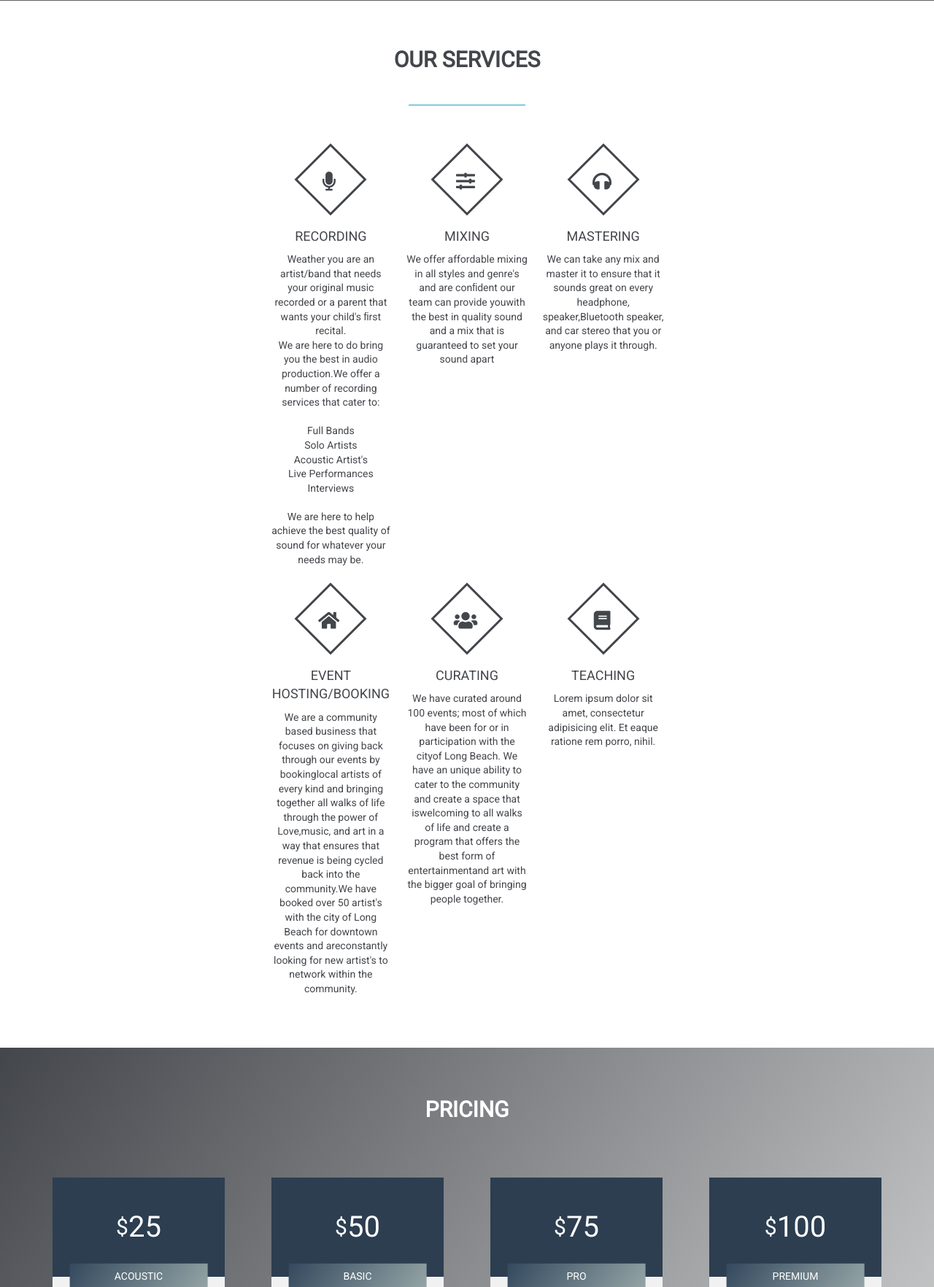
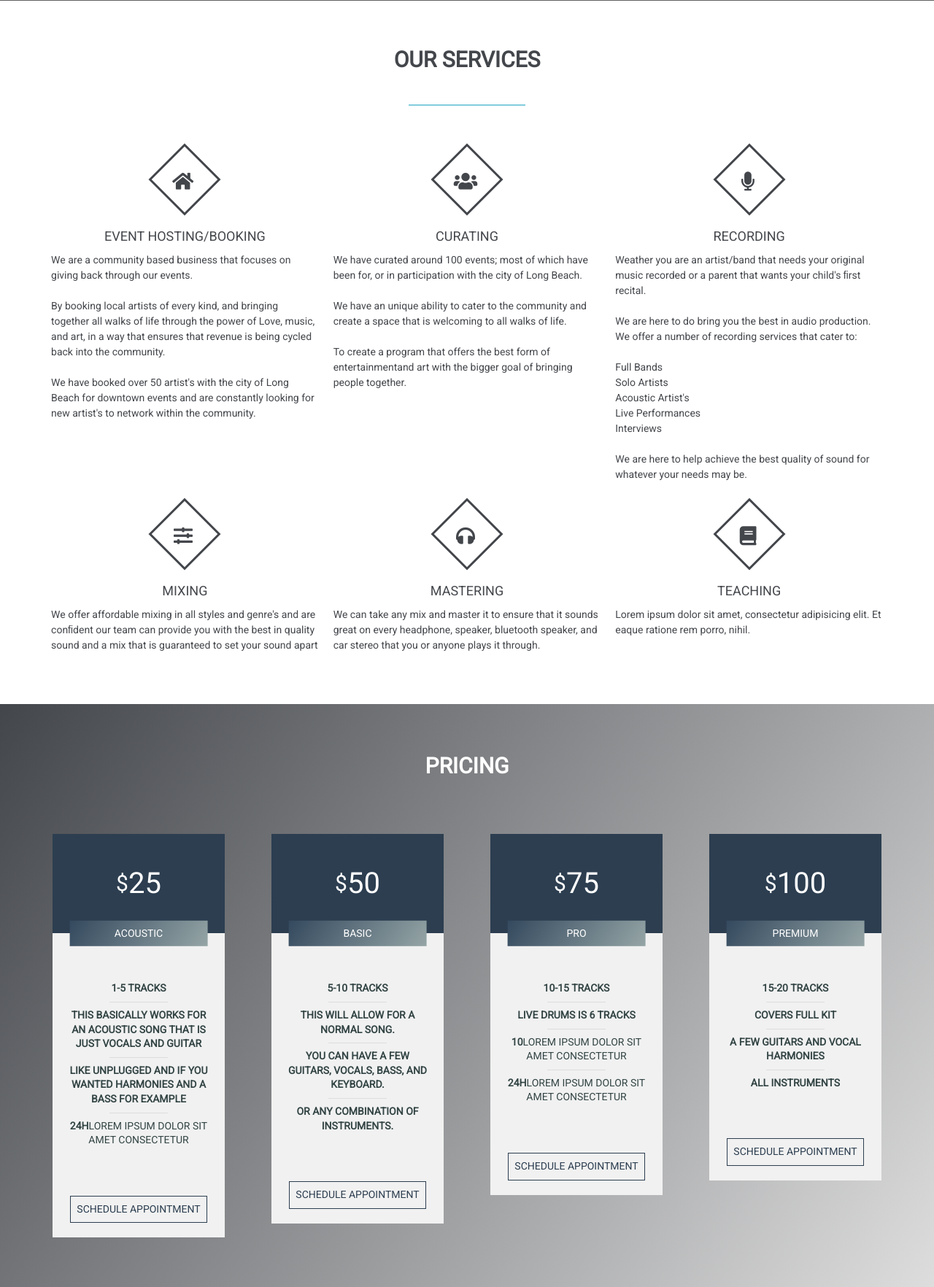
Before and after one commit to CESAR-JARAMILLO/Love-Soul-Client-Site, a Flask app: page / in a window 1280 px wide. Shown: the part 799-2563 px from the top of the page at 73% size. Run offline with Flask 2, Linux system fonts and the light colour scheme; grey boxes are pictures that could not be loaded.

Commit message:
updated services section

```diff
--- a/static/css/style.css
+++ b/static/css/style.css
@@ -144,6 +144,9 @@ body {
 }
 .service-desc{
   font-size: 14px;
+  text-align: left;
+  line-height: 1.5;
+  letter-spacing: 1.5;
 }
 
 /* Pricing Section */
@@ -341,7 +344,7 @@ body {
   height: 92vh;
 }
 
-.inner-width{
+.contact-inner-width{
   max-width: 600px;
   margin: auto;
   padding: 0 20px;
--- a/templates/contact.html
+++ b/templates/contact.html
@@ -2,7 +2,7 @@
 
 {% block body %}
 <div class="contact-section">
-    <div class="inner-width">
+    <div class="contact-inner-width">
       <h1>Get in touch with us</h1>
       <form class="" action="/result" method="post">
       <input type="text" class="name" name="name" placeholder="Your Name">
--- a/templates/index.html
+++ b/templates/index.html
@@ -19,13 +19,42 @@
 
         <div class="service-box">
           <div class="service-icon">
+            <i class="fas fa-home"></i>
+          </div>
+          <div class="service-title">Event Hosting/Booking</div>
+          <div class="service-desc">
+            <p>We are a community based business that focuses on giving back through our events.</p>
+            <br>
+            <p>By booking local artists of every kind, and bringing together all walks of life through the power of Love, music, and art, in a way that ensures that revenue is being cycled back into the community.</p>
+            <br>
+            <p>We have booked over 50 artist's with the city of Long Beach for downtown events and are constantly looking for new artist's to network within the community.</p>
+          </div>
+        </div>
+
+        <div class="service-box">
+          <div class="service-icon">
+            <i class="fas fa-users"></i>
+          </div>
+          <div class="service-title">Curating</div>
+          <div class="service-desc">
+            <p>We have curated around 100 events; most of which have been for, or in participation with the city of Long Beach.</p>
+            <br>
+            <p>We have an unique ability to cater to the community and create a space that is welcoming to all walks of life.</p>
+            <br>
+            <p>To create a program that offers the best form of entertainmentand art with the bigger goal of bringing people together.</p>
+          </div>
+        </div>
+
+        <div class="service-box">
+          <div class="service-icon">
             <i class="fas fa-microphone"></i>
           </div>
           <div class="service-title">Recording</div>
           <div class="service-desc">
             <p>Weather you are an artist/band that needs your original music recorded or a parent that wants your child's ﬁrst recital.</p>
-              <p>We are here to do bring you the best in audio production.We offer a number of recording services that cater to:</p>
-              <br>
+            <br>
+            <p>We are here to do bring you the best in audio production. We offer a number of recording services that cater to:</p>
+            <br>
             <ul>
               <li>Full Bands</li>
               <li>Solo Artists</li>
@@ -44,7 +73,7 @@
           </div>
           <div class="service-title">Mixing</div>
           <div class="service-desc">
-            <p>We offer affordable mixing in all styles and genre's and are conﬁdent our team can provide youwith the best in quality sound and a mix that is guaranteed to set your sound apart</p>
+            <p>We offer affordable mixing in all styles and genre's and are conﬁdent our team can provide you with the best in quality sound and a mix that is guaranteed to set your sound apart</p>
           </div>
         </div>
 
@@ -54,27 +83,7 @@
           </div>
           <div class="service-title">Mastering</div>
           <div class="service-desc">
-            <p>We can take any mix and master it to ensure that it sounds great on every headphone, speaker,Bluetooth speaker, and car stereo that you or anyone plays it through.</p>
-          </div>
-        </div>
-
-        <div class="service-box">
-          <div class="service-icon">
-            <i class="fas fa-home"></i>
-          </div>
-          <div class="service-title">Event Hosting/Booking</div>
-          <div class="service-desc">
-            <p>We are a community based business that focuses on giving back through our events by bookinglocal artists of every kind and bringing together all walks of life through the power of Love,music, and art in a way that ensures that revenue is being cycled back into the community.We have booked over 50 artist's with the city of Long Beach for downtown events and areconstantly looking for new artist's to network within the community.</p>
-          </div>
-        </div>
-
-        <div class="service-box">
-          <div class="service-icon">
-            <i class="fas fa-users"></i>
-          </div>
-          <div class="service-title">Curating</div>
-          <div class="service-desc">
-            <p>We have curated around 100 events; most of which have been for or in participation with the cityof Long Beach. We have an unique ability to cater to the community and create a space that iswelcoming to all walks of life and create a program that offers the best form of entertainmentand art with the bigger goal of bringing people together.</p>
+            <p>We can take any mix and master it to ensure that it sounds great on every headphone, speaker, bluetooth speaker, and car stereo that you or anyone plays it through.</p>
           </div>
         </div>
 
@@ -87,6 +96,7 @@
             Lorem ipsum dolor sit amet, consectetur adipisicing elit. Et eaque ratione rem porro, nihil.
           </div>
         </div>
+
       </div>
     </div>
   </div>
```
